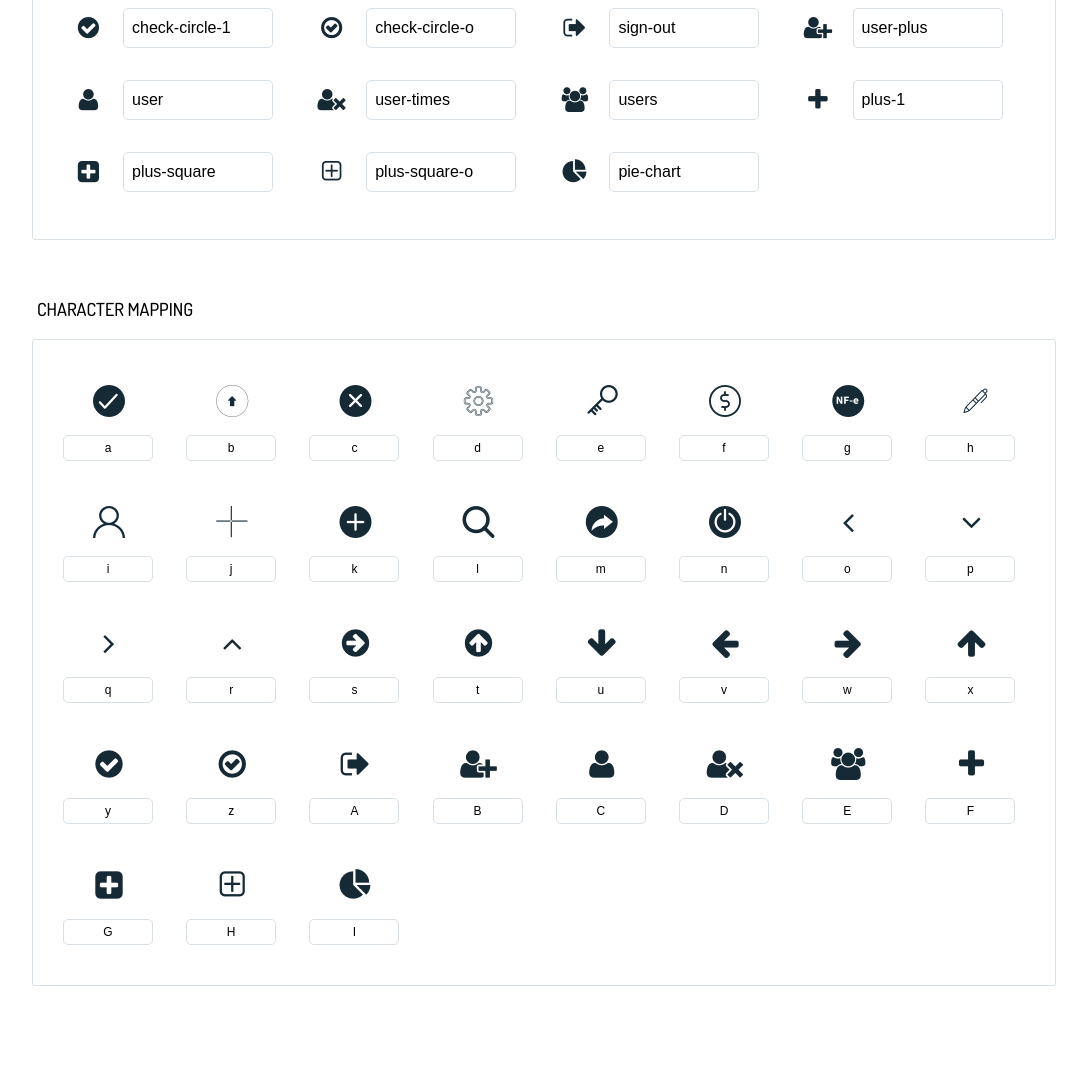
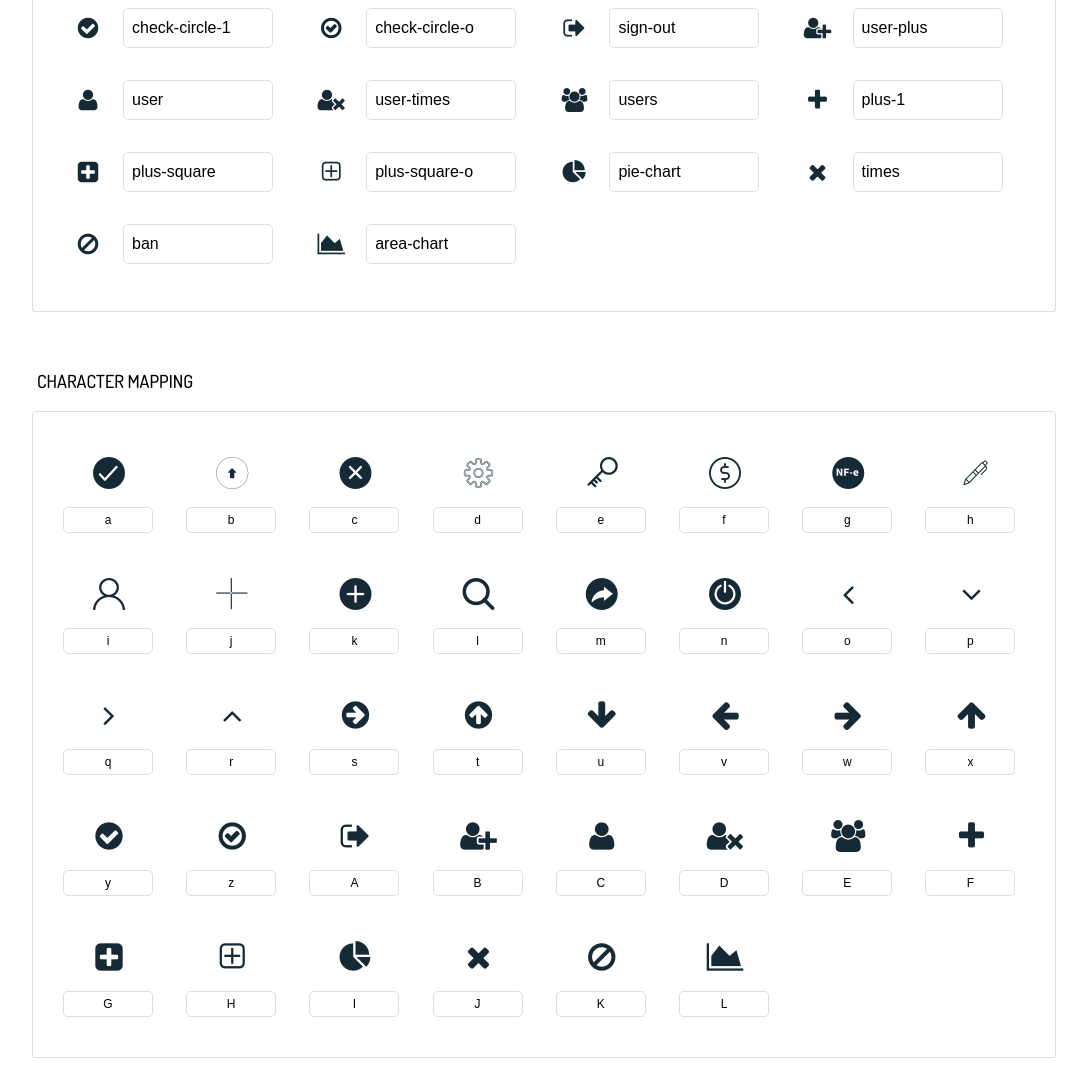
Before and after one commit to felipemengatto/icons-totalpass, a website: page index.html in a window 1280 px wide. Shown: the part 650-1728 px from the top of the page, without its empty margins (96-1183 px from the left). Before the commit the page ends 1656 px from the top, so only its background shows below. Drawn offline with Linux system fonts and the light colour scheme.

Commit message:
Update new Icons

```diff
--- a/index.html
+++ b/index.html
@@ -155,6 +155,18 @@
           <div class="icon icon-pie-chart"></div>
           <input type="text" readonly="readonly" value="pie-chart">
         </li>
+        <li>
+          <div class="icon icon-times"></div>
+          <input type="text" readonly="readonly" value="times">
+        </li>
+        <li>
+          <div class="icon icon-ban"></div>
+          <input type="text" readonly="readonly" value="ban">
+        </li>
+        <li>
+          <div class="icon icon-area-chart"></div>
+          <input type="text" readonly="readonly" value="area-chart">
+        </li>
       </ul>
       <h2>Character mapping</h2>
       <ul class="glyphs character-mapping">
@@ -298,6 +310,18 @@
           <div data-icon="I" class="icon"></div>
           <input type="text" readonly="readonly" value="I">
         </li>
+        <li>
+          <div data-icon="J" class="icon"></div>
+          <input type="text" readonly="readonly" value="J">
+        </li>
+        <li>
+          <div data-icon="K" class="icon"></div>
+          <input type="text" readonly="readonly" value="K">
+        </li>
+        <li>
+          <div data-icon="L" class="icon"></div>
+          <input type="text" readonly="readonly" value="L">
+        </li>
       </ul>
     </div>
     <script>(function() {
--- a/package.json
+++ b/package.json
@@ -1,6 +1,6 @@
 {
   "name": "totalpass-icons",
-  "version": "1.0.4",
+  "version": "1.0.5",
   "description": "All icons TotalPass",
   "main": "index.js",
   "scripts": {
--- a/styles.css
+++ b/styles.css
@@ -31,7 +31,6 @@
   font-style: normal !important;
   font-weight: normal !important;
   font-variant: normal !important;
-  font-size: 1.550rem !important;
   text-transform: none !important;
   speak: none;
   line-height: 1;
@@ -144,19 +143,12 @@
 .icon-pie-chart:before {
   content: "\49";
 }
-
-.icon-1x {
-  font-size: 1.850rem;
+.icon-times:before {
+  content: "\4a";
 }
-
-.icon-2x {
-  font-size: 2rem;
+.icon-ban:before {
+  content: "\4b";
 }
-
-.icon-3x {
-  font-size: 3rem;
+.icon-area-chart:before {
+  content: "\4c";
 }
-
-.icon-4x {
-  font-size: 4rem;
-}
```
Also changed, not shown: fonts/totalpass-icons.ttf, fonts/totalpass-icons.woff, 2 other files.
